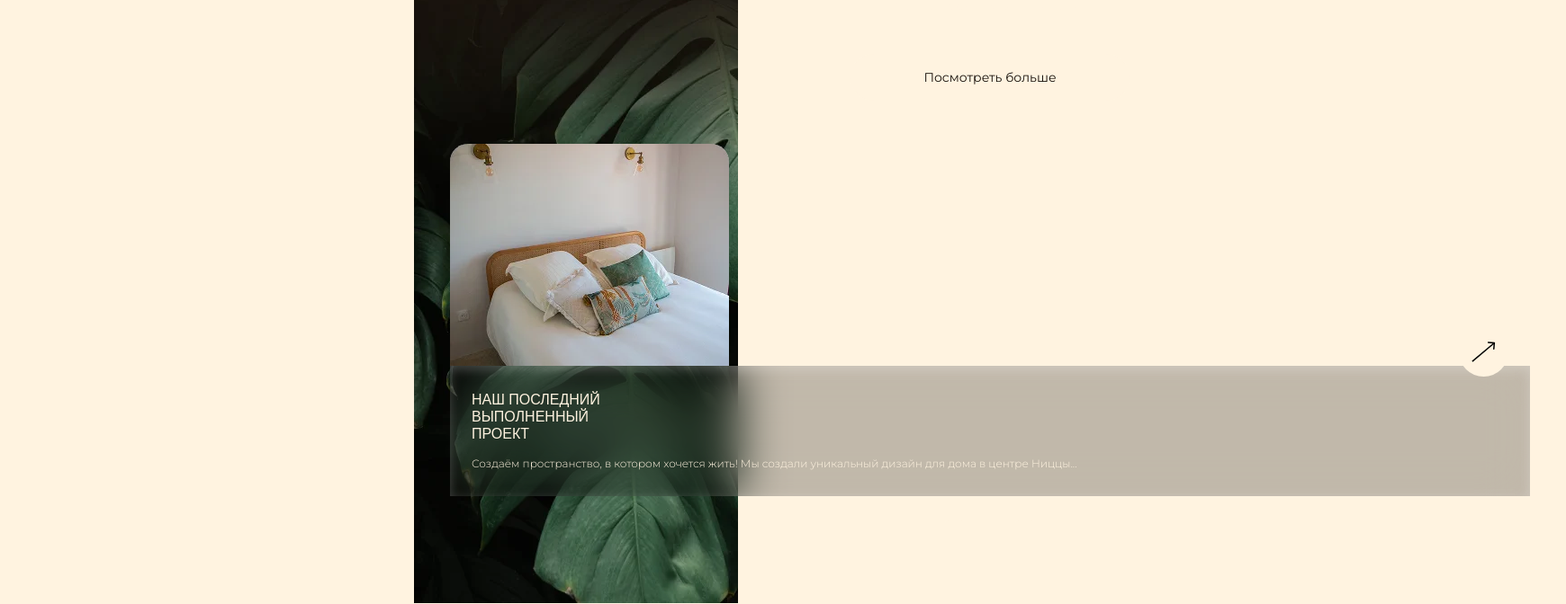
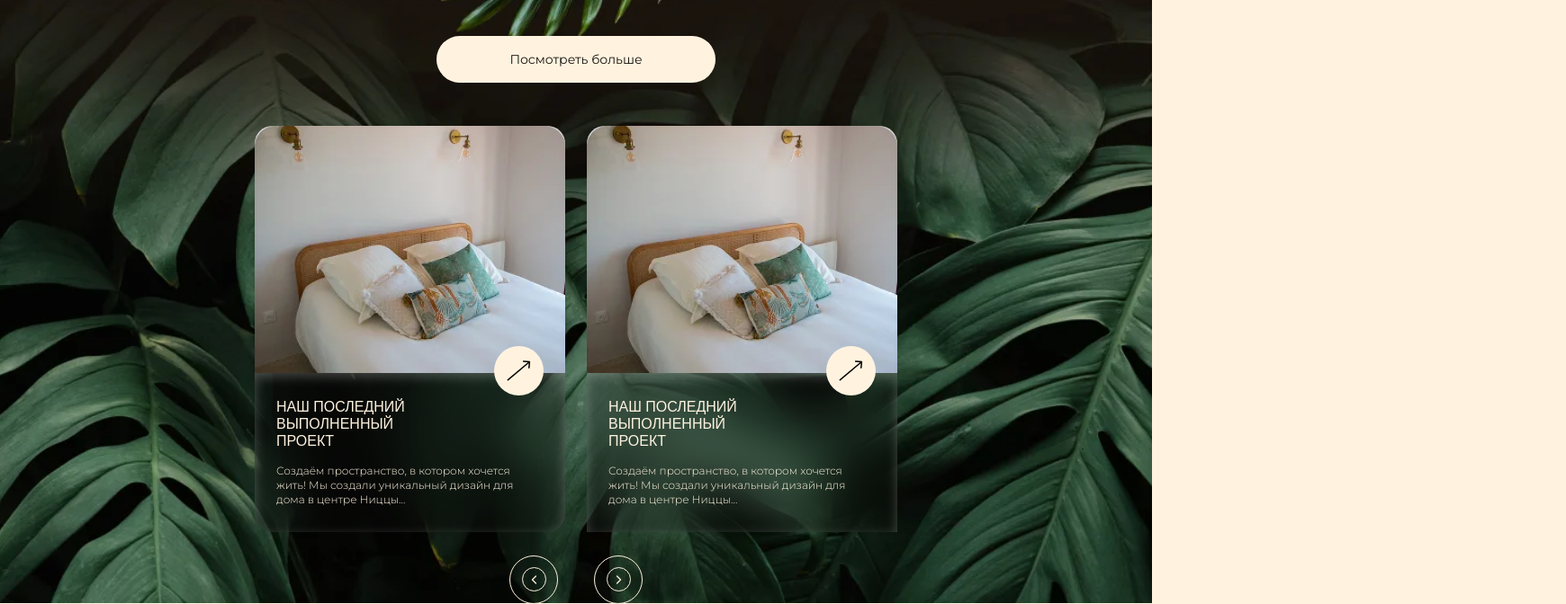
Before and after one commit to cyanidium-dev/repair-nizza, a Next.js app: page /contacts in a window 1280 px wide. Shown: the part 2469-3141 px from the top of the page at 90% size, 1740 px wide, since content can reach past the window. Built offline with nearby package versions, Linux system fonts and the light colour scheme; a web font is replaced by a local one.

Commit message:
styled portfolio section for tab

```diff
--- a/src/components/homepage/PortfolioSection.jsx
+++ b/src/components/homepage/PortfolioSection.jsx
@@ -1,6 +1,7 @@
 "use client";
 
 import sectionBgMob from "../../../public/images/image/portfolio-bg-mob.webp";
+import sectionBgDesk from "../../../public/images/image/portfolio-bg-desk.webp";
 import Container from "../Container";
 import { useTranslations } from "next-intl";
 import portfolioMob from "../../../public/images/image/portfolio-mob.webp";
@@ -8,34 +9,52 @@ import Image from "next/image";
 import arrowWhite from "../../../public/images/SVG/arrow-white-portfolio.svg";
 import arrowBlack from "../../../public/images/SVG/arrow-black-portfolio.svg";
 import arrowDiagonal from "../../../public/images/SVG/arrow-diagonal-portfolio.svg";
+import { useEffect, useState } from "react";
 
 const PortfolioSection = () => {
   const t = useTranslations();
+  const [windowWidth, setWindowWidth] = useState(window.innerWidth);
+
+  useEffect(() => {
+    const handleResize = () => {
+      setWindowWidth(window.innerWidth);
+    };
+
+    window.addEventListener("resize", handleResize);
+
+    // Убираем слушатель при размонтировании
+    return () => {
+      window.removeEventListener("resize", handleResize);
+    };
+  }, []);
+
+  const bgImage = windowWidth >= 768 ? sectionBgDesk.src : sectionBgMob.src;
 
   return (
     <div
-      style={{ backgroundImage: `url(${sectionBgMob.src})` }}
-      className="bg-cover bg-center h-[866px] w-[360px] mx-auto"
+      style={{ backgroundImage: `url(${bgImage})` }}
+      className="bg-cover bg-center h-[866px] w-full mx-auto"
     >
       <Container>
         <div className="pt-[72px] mb-12">
           <h2 className="font-arsenal font-normal text-4xl text-primary-white text-center mb-[19px] mx-auto uppercase">
             {t("portfolioSection.title")}
           </h2>
-          <p className="font-montserrat font-light text-sm text-primary-white text-center w-[242px] mx-auto mb-11">
+          <p className="font-montserrat font-light text-sm text-primary-white text-center w-[242px] mx-auto mb-11 md:w-[300px]">
             {t("portfolioSection.description")}
           </p>
           <button className="w-[310px] h-[52px] rounded-[32px] bg-primary-white text-primary-black font-montserrat font-normal text-sm mx-auto leading-5 block hover:bg-primary-black hover:text-primary-white transition-all duration-300">
             {t("portfolioSection.button")}
           </button>
         </div>
+        <div className="flex justify-center gap-6">
           <div className="mb-[26px] relative">
             <Image
               src={portfolioMob}
               alt="portfolio image"
-            className="rounded-t-[20px]"
+              className="rounded-t-[20px] md:w-[345px]"
             />
-          <div className="backdrop-blur-[26px] shadow-[inset_0_4px_13px_0_rgba(255,255,255,0.25)] bg-[rgba(18,18,18,0.26)] py-7 pl-6 pr-10">
+            <div className="w-[310px] md:w-[345px] rounded-b-[20px] backdrop-blur-[26px] shadow-[inset_0_4px_13px_0_rgba(255,255,255,0.25)] bg-[rgba(18,18,18,0.26)] py-7 pl-6 pr-10">
               <h3 className="font-arsenal font-normal text-base text-primary-white leading-[19px] w-[174px] uppercase mb-4">
                 Наш последний выполненный проект
               </h3>
@@ -44,11 +63,31 @@ const PortfolioSection = () => {
                 уникальный дизайн для дома в центре Ниццы...
               </p>
             </div>
-          <button className="absolute bottom-[133px] right-6 w-[55px] h-[55px] flex items-center justify-center bg-primary-white rounded-full hover:scale-110 transition-all duration-300">
+            <button className="absolute top-[217px] md:top-[245px] right-[24px] w-[55px] h-[55px] flex items-center justify-center bg-primary-white rounded-full hover:scale-110 transition-all duration-300">
               <Image src={arrowDiagonal} alt="arrow button" />
             </button>
           </div>
-        <div className="flex justify-center gap-6">
+          <div className="mb-[26px] relative hidden md:block">
+            <Image
+              src={portfolioMob}
+              alt="portfolio image"
+              className="rounded-t-[20px] md:w-[345px]"
+            />
+            <div className="w-[310px] md:w-[345px] backdrop-blur-[26px] shadow-[inset_0_4px_13px_0_rgba(255,255,255,0.25)] bg-[rgba(18,18,18,0.26)] py-7 pl-6 pr-10">
+              <h3 className="font-arsenal font-normal text-base text-primary-white leading-[19px] w-[174px] uppercase mb-4">
+                Наш последний выполненный проект
+              </h3>
+              <p className="font-montserrat font-light text-xs text-primary-white">
+                Создаём пространство, в котором хочется жить! Мы создали
+                уникальный дизайн для дома в центре Ниццы...
+              </p>
+            </div>
+            <button className="absolute top-[217px] md:top-[245px] right-[24px] w-[55px] h-[55px] flex items-center justify-center bg-primary-white rounded-full hover:scale-110 transition-all duration-300">
+              <Image src={arrowDiagonal} alt="arrow button" />
+            </button>
+          </div>
+        </div>
+        <div className="flex justify-center gap-6 md:gap-10">
           <div className="border border-primary-white rounded-full w-[54px] h-[54px] flex items-center justify-center hover:bg-primary-white group transition-all duration-300">
             <button className="bg-transparent border border-primary-white rounded-full w-[27px] h-[27px] flex items-center justify-center group-hover:border-primary-black transition-all duration-300">
               <Image
```
Also changed, not shown: public/images/image/portfolio-bg-desk.webp (added). Lines whose indentation alone changed are shown as unchanged.
